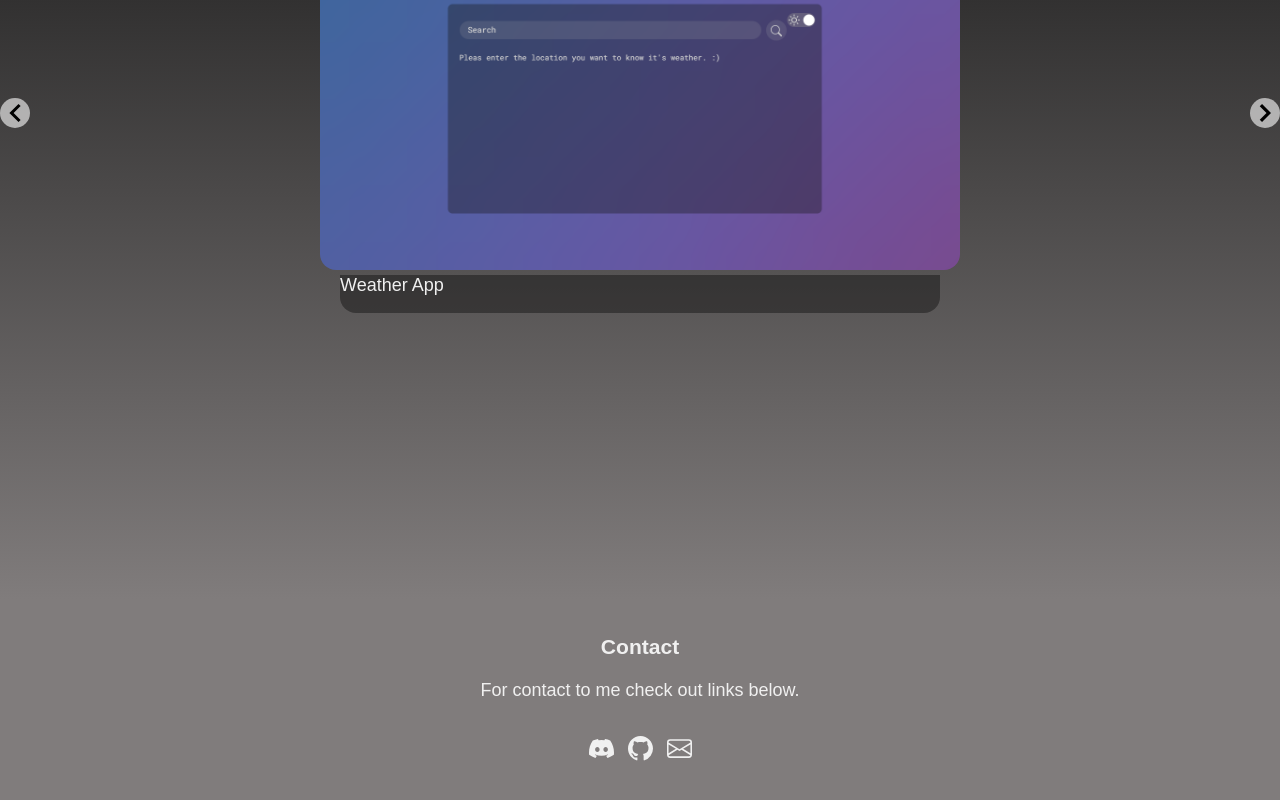
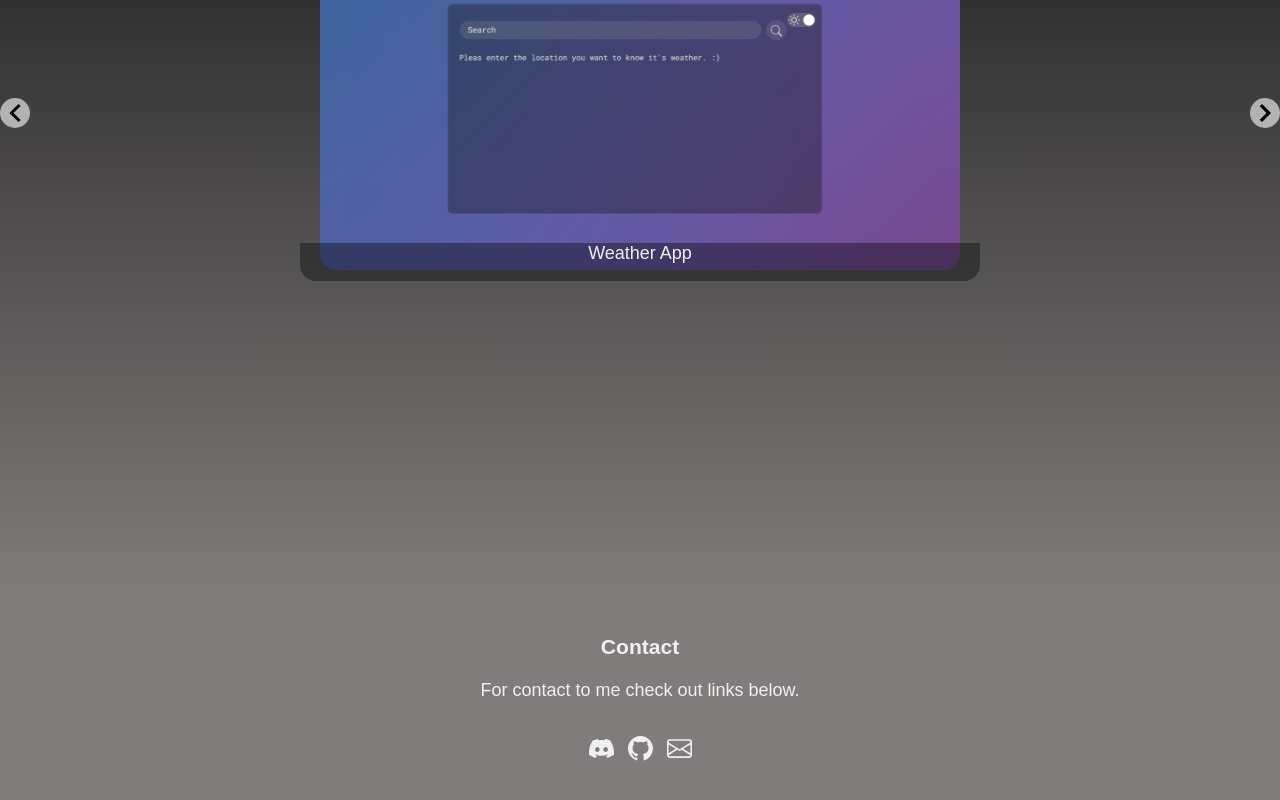
Before and after one commit to MasoudNazarii/Portfolio, a React (Create React App) app in the folder React/portfolio/: page / in a window 1280 px wide. Shown: the part 1666-2466 px from the top of the page. Built offline with nearby package versions, Linux system fonts and the light colour scheme.

Commit message:
change styles

```diff
--- a/React/portfolio/src/css/App.css
+++ b/React/portfolio/src/css/App.css
@@ -250,13 +250,14 @@ footer {
 }
 
 .caption {
+    text-align: center;
     position: absolute;
     background-color: rgba(0, 0, 0, 0.377);
     opacity: 1;
-    width: 600px;
+    width: 680px;
     height: 38px;
     border-radius: 0rem 0rem 1rem 1rem;
-    top: 86%;
+    top: 78%;
     font-size: 18px;
     transition: 0.5s ease;
 }
@@ -267,15 +268,11 @@ footer {
 
 .overlay {
     position: absolute;
-    top: 0;
-    bottom: 0;
-    left: 0;
-    right: 0;
-    height: 100%;
-    width: 100%;
+    height: 83%;
+    width: 12.5%;
     opacity: 0;
     transition: .5s ease;
-    background-color: #00000070;
+    background-color: rgba(0, 0, 0, 0.377);
     border-radius: 1rem;
 }
 
```
